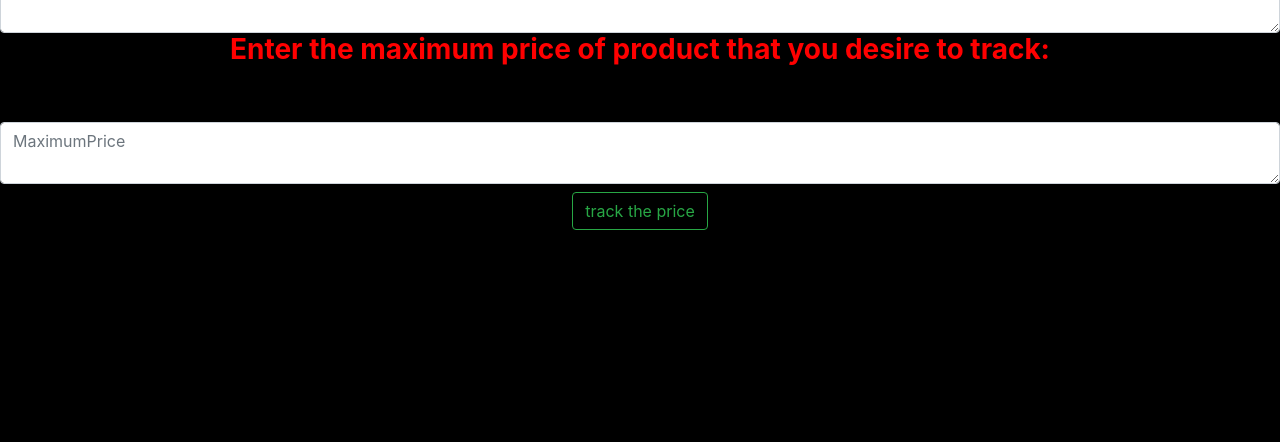
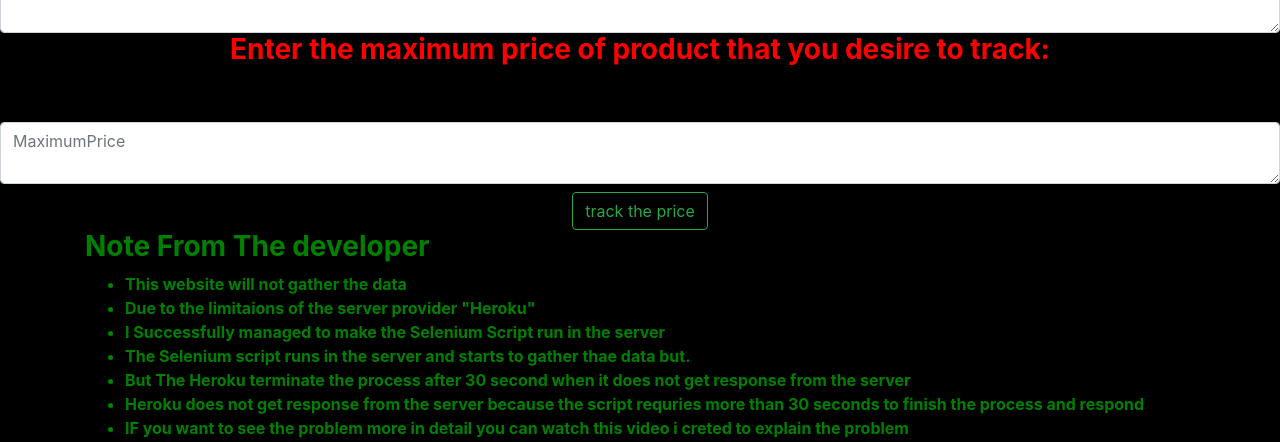
Before and after one commit to nasir733/AmazonPriceTracker, a Django app: page / in a window 1280 px wide. Shown: the part 416-858 px from the top of the page. Before the commit the page ends 646 px from the top, so only its background shows below. Run offline with Django 3.2, Linux system fonts and the light colour scheme; some libraries are stand-ins or nearby versions; grey boxes are pictures that could not be loaded.

Commit message:
added a developer note

```diff
--- a/Templates/index.html
+++ b/Templates/index.html
@@ -54,7 +54,24 @@
         <button type="submit" class="btn btn-outline-success mt-2">track the price</button>
 
     </form>
-
+    <div class="container">
+        <h3 style="color:green"><strong>Note From The developer</strong></h3>
+        <ul style="color:green">
+            <li><strong>This website will not gather the data </strong></li>
+            <li><strong>Due to the limitaions of the server provider "Heroku" </strong></li>
+            <li><strong>I Successfully managed to make the Selenium Script run in the server </strong></li>
+            <li><strong>The Selenium script runs in the server and starts to gather thae data but.</strong></li>
+            <li><strong>But The Heroku terminate the process after 30 second when it does not get response from the server </strong></li>
+            <li><strong>Heroku does not get response from the server because the script requries more than 30 seconds to finish the process and respond </strong></li>
+            <li><strong>IF you want to see the problem more in detail you can watch this video i creted to explain the problem </strong></li>
+            <li><strong><iframe width="621" height="464" src="https://www.youtube.com/embed/XtKzRhViFjY" frameborder="0" allow="accelerometer; autoplay; encrypted-media; gyroscope; picture-in-picture" allowfullscreen></iframe></strong></li>
+            <li><strong>You Can run the website locally it will work fine</strong></li>
+            <li><strong><a href="https://github.com/nasir733/niamazonpricetracker.git">Github Repository to clone the project in you Machine</a></strong></li>
+            <li><strong>If you dont know how to clone and work with repository's then you can watch the video bellow that i have made to show you guys how to make the app work on the local machine  </strong></li>
+            <li><strong><iframe width="721" height="447" src="https://www.youtube.com/embed/mtOWnX2evas" frameborder="0" allow="accelerometer; autoplay; encrypted-media; gyroscope; picture-in-picture" allowfullscreen></iframe></strong></li>
+            <li><strong>The reason you want to run the website locally rather then running the script beacuse you get a nice interface with it and you can change the product and min /max price of the product that you want to scrap </strong></li>
+        </ul>
+    </div>
 
 
 
```
